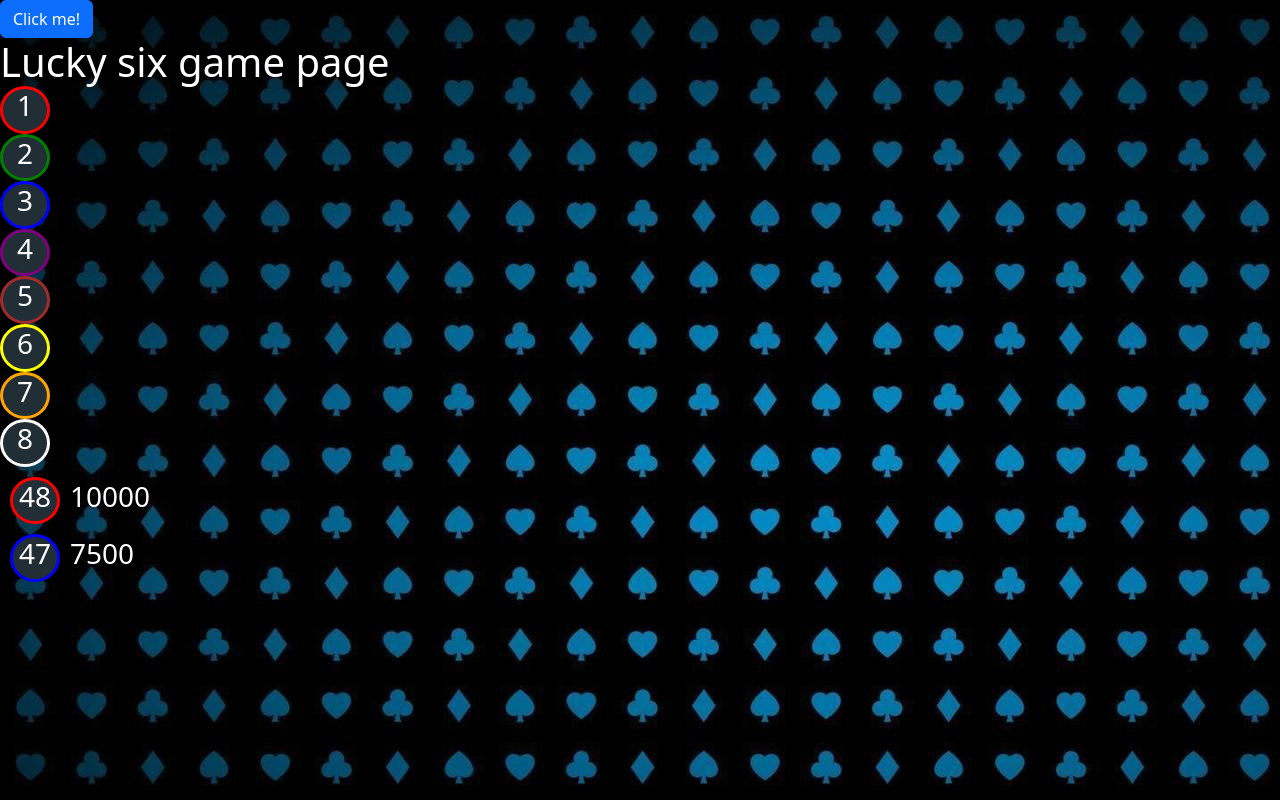
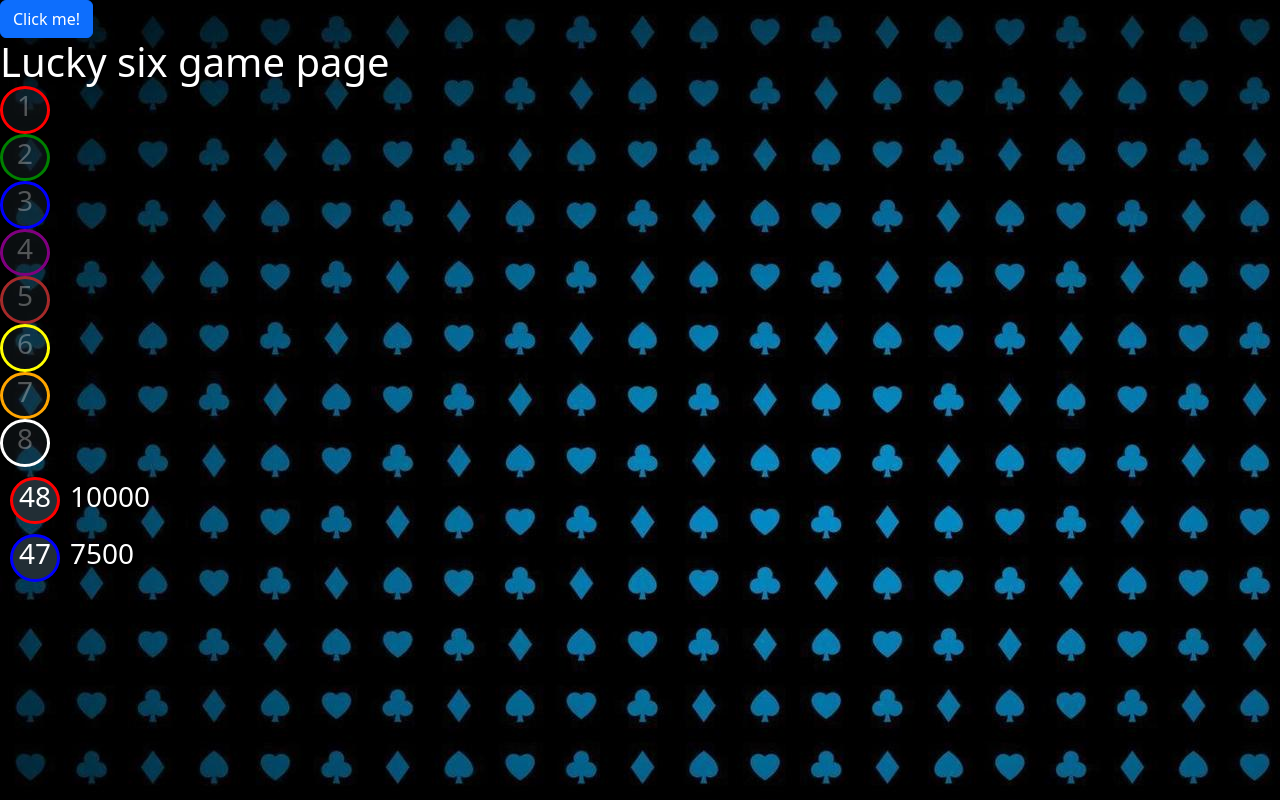
Before and after one commit to Nenadan/luckysix, a React (Create React App) app in the folder luckysix/: page / in a window 1280 px wide. Built offline with nearby package versions, Linux system fonts and the light colour scheme.

Commit message:
LS-1 Layout changes

```diff
--- a/luckysix/src/Pages/LuckySixGamePage/LuckySixGamePage.jsx
+++ b/luckysix/src/Pages/LuckySixGamePage/LuckySixGamePage.jsx
@@ -3,8 +3,8 @@ import NumberTileComponent from "./NumberTileComponent/NumberTileComponent";
 import NumberCircle from "./NumberCircle/NumberCircle";
 
 function LuckySixGamePage(props){
-
-    const[data, setData] = useState(props.data)
+    const[data, setData] = useState(props.data);
+    console.log(data);
 
     return(
         <div className="text-white">
--- a/luckysix/src/Pages/LuckySixGamePage/NumberCircle/NumberCircle.css
+++ b/luckysix/src/Pages/LuckySixGamePage/NumberCircle/NumberCircle.css
@@ -1,8 +1,16 @@
 .number-circle{
-    background-color: #222e35;
     width: 50px;
     justify-content: center;
     display: flex;
     border-radius: 50%;
     align-items: center;
 }
+
+.number-circle-not-selected{
+    background-color: rgba(34, 46, 53, 0.3);
+    color: rgba(255, 255, 255, 0.3);
+}
+
+.number-circle-selected{
+    background-color: rgba(34, 46, 53);
+}
--- a/luckysix/src/Pages/LuckySixGamePage/NumberCircle/NumberCircle.jsx
+++ b/luckysix/src/Pages/LuckySixGamePage/NumberCircle/NumberCircle.jsx
@@ -4,9 +4,20 @@ import '../NumberCircle/NumberCircle.css';
 function NumberCircle(props){
 
     const [number, setNumber] = useState(props.number);
+    const [isSeleted, setIsSelected] = useState(props.selected ? true : false);
+    const [className, setClassName] = useState(isSeleted ? "number-circle number-circle-selected" : "number-circle number-circle-not-selected")
+
+    function CircleClicked(){
+        setIsSelected(!isSeleted);
+        if(isSeleted){
+            setClassName("number-circle number-circle-selected");
+        }else{
+            setClassName("number-circle number-circle-not-selected");
+        }
+    }
 
     return(
-        <div className="number-circle" style={{border: `3px solid ${props.color}`}}>
+        <div onClick={CircleClicked} className={className} style={{border: `3px solid ${props.color}`}}>
             <h3>{number}</h3>
         </div>
     )
```
